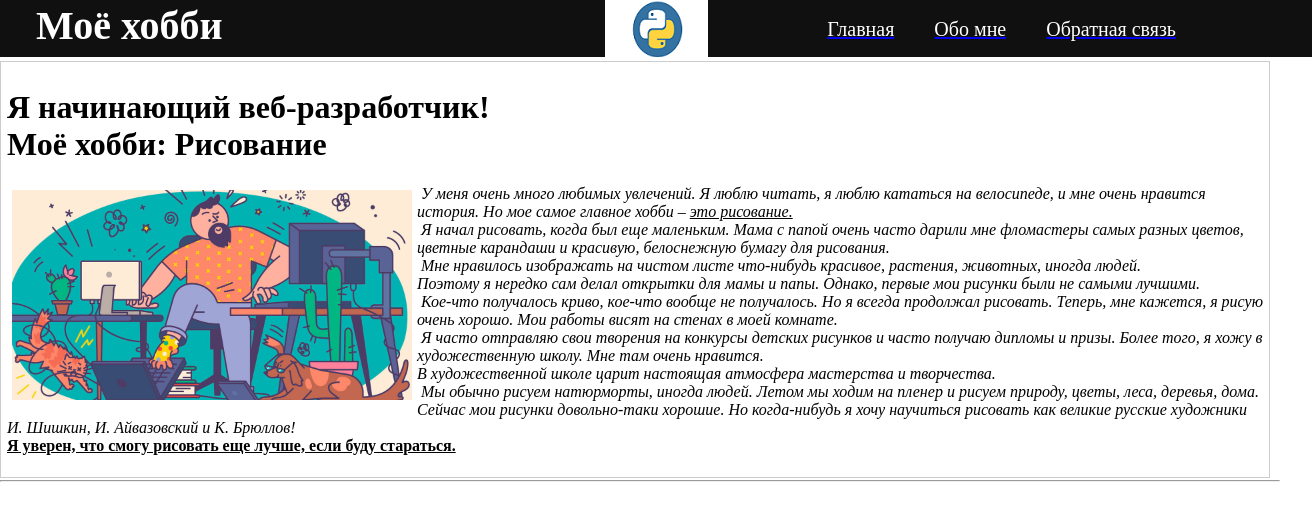
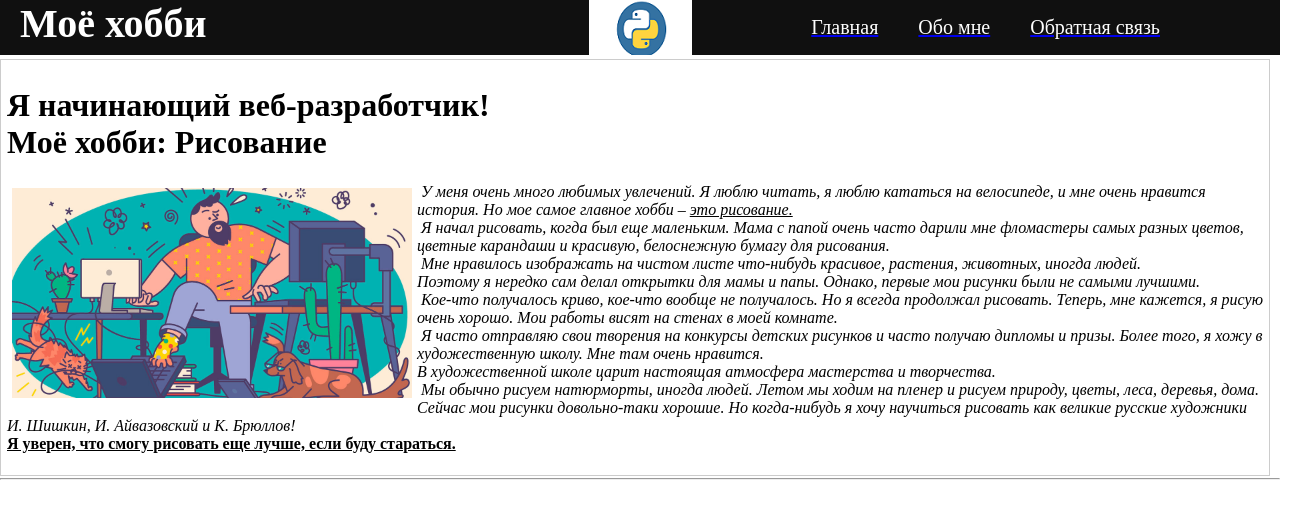
Before and after one commit to ViktorKula/HelloWeb, a plain HTML site: page index.html in a window 1280 px wide. Shown: the whole page, 1312 px wide, since content can reach past the window. Drawn offline with Linux system fonts and the light colour scheme.

Commit message:
E1.8. +padding: 0;

```diff
--- a/styles.css
+++ b/styles.css
@@ -32,7 +32,7 @@
     height: 100%;
     width: 100%;
     float: left;
-    padding: 2px 1em 0 1em;
+    padding: 0;
     background: #101010 url(image/pt.png) no-repeat 50% 0%;
 
 
```
